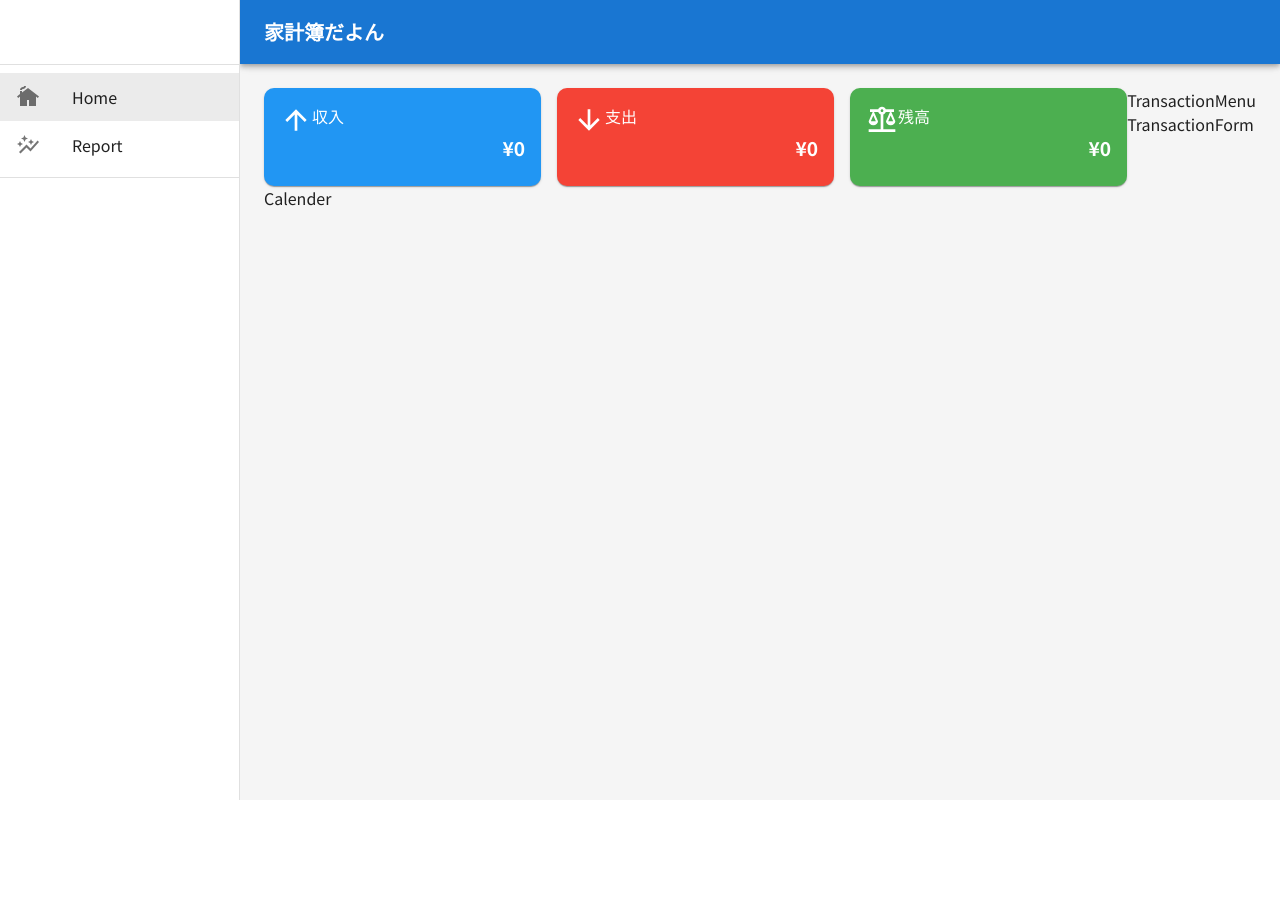
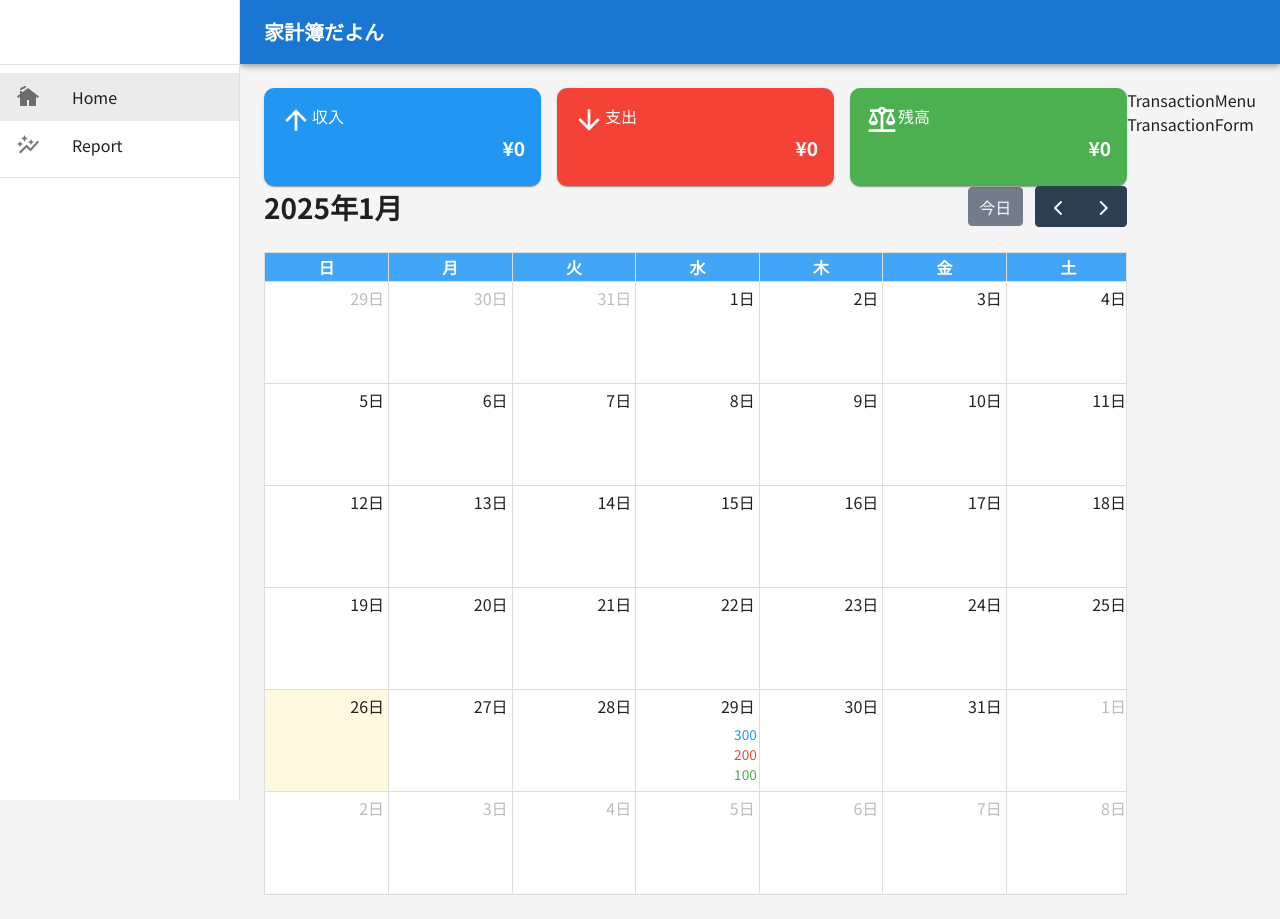
Before and after one commit to kotatama18/house_hold_app, a React (Create React App) app: page / in a window 1280 px wide. Before the commit the page ends 800 px from the top, so only its background shows below. Built offline with nearby package versions, Linux system fonts and the light colour scheme; no server answers; the database is empty.

Commit message:
28.カレンダーの日付に収支を表示する方法について

```diff
--- a/package.json
+++ b/package.json
@@ -5,6 +5,9 @@
   "dependencies": {
     "@emotion/react": "^11.14.0",
     "@emotion/styled": "^11.14.0",
+    "@fullcalendar/core": "^6.1.15",
+    "@fullcalendar/daygrid": "^6.1.15",
+    "@fullcalendar/react": "^6.1.15",
     "@mui/icons-material": "^6.4.1",
     "@mui/material": "^6.4.1",
     "cra-template-typescript": "1.2.0",
--- a/src/App.tsx
+++ b/src/App.tsx
@@ -56,7 +56,6 @@
   const monthlyTransactions = transactions.filter((transacrion) =>{
     return transacrion.date.startsWith(formatMonth(currentMonth))
   })
-  console.log(monthlyTransactions)
   return (
     // アプリ全体にテーマを反映させる
     <ThemeProvider theme={theme}>
--- /dev/null
+++ b/src/calendar.css
@@ -0,0 +1,42 @@
+/* aタグ */
+.fc-h-event {
+  background-color: transparent;
+  border: none;
+  text-align: right;
+  pointer-events: none; /* ポインターイベントを無視する */
+}
+
+/* カレンダーの背景色設定 */
+.fc-daygrid-body,
+.fc-day {
+  background-color: white; /* 背景色を白に設定 */
+}
+
+.fc-col-header-cell {
+  background-color: #42a5f5;
+  color: white; /* ヘッダーのテキスト色を白に設定 */
+}
+
+.fc .fc-daygrid-day-frame {
+  height: 100%;
+  min-height: 100px;
+}
+
+/* カスタムイベントの見た目ここから */
+.money {
+  white-space: nowrap; /* テキストを折り返さない */
+  overflow: hidden; /* はみ出したテキストを隠す */
+  text-overflow: ellipsis; /* はみ出したテキストの代わりに省略記号を表示 */
+}
+
+#event-income {
+  color: #2196f3;
+}
+
+#event-expense {
+  color: #f44336;
+}
+
+#event-balance {
+  color: #4caf50;
+}
--- /dev/null
+++ b/src/components/Calendar.tsx
@@ -0,0 +1,44 @@
+import FullCalendar from '@fullcalendar/react'
+import React from 'react'
+import dayGridplugin from "@fullcalendar/daygrid"
+import jaLocale from "@fullcalendar/core/locales/ja"
+import "../calendar.css"
+import { EventContentArg } from '@fullcalendar/core'
+
+const Calendar = () => {
+    const events = [
+        { title: 'Me', start: "2025-01-20"},
+        { title: 'Ma', start: "2025-01-29", income:300, expense: 200, balance:100}
+    ]
+
+
+    const renderEventContent = (eventInfo: EventContentArg) => {
+        console.log(eventInfo)
+        return(
+            <div>
+                <div className='money' id="event-income">
+                    {eventInfo.event.extendedProps.income}
+                </div>
+                <div className='money' id="event-expense">
+                    {eventInfo.event.extendedProps.expense}
+                </div>
+                <div className='money' id="event-balance">
+                    {eventInfo.event.extendedProps.balance}
+                </div>
+            </div>
+        )
+    }
+
+  return (
+    <FullCalendar
+        locale={jaLocale}
+        plugins={[dayGridplugin]}
+         // 月間ビューのオプション？
+        initialView = 'dayGridMonth'
+        events={events}
+        eventContent={renderEventContent}
+    />
+  )
+}
+
+export default Calendar
--- a/src/components/Calender.tsx
+++ /dev/null
@@ -1,9 +0,0 @@
-import React from 'react'
-
-const Calender = () => {
-  return (
-    <div>Calender</div>
-  )
-}
-
-export default Calender
--- a/src/pages/Home.tsx
+++ b/src/pages/Home.tsx
@@ -1,7 +1,7 @@
 import { Box } from '@mui/material'
 import React from 'react'
 import MonthlySummary from '../components/MonthlySummary.tsx'
-import Calender from '../components/Calender.tsx'
+import Calendar from '../components/Calendar.tsx'
 import TransactionMenu from '../components/TransactionMenu.tsx'
 import TransactionForm from '../components/TransactionForm.tsx'
 import { Transaction } from '../types'
@@ -18,7 +18,7 @@
       {/* flexGrowを使えば画面幅を狭くした場合にここが画面いっぱいに残るようになる */}
       <Box sx={{flexGrow: 1}}>
         <MonthlySummary monthlyTransactions={monthlyTransactions}/>
-        <Calender />
+        <Calendar />
       </Box>
 
       {/* 右側のコンテンツ */}
```
Also changed, not shown: 1 other file (tests, documents, lock files or other folders).
